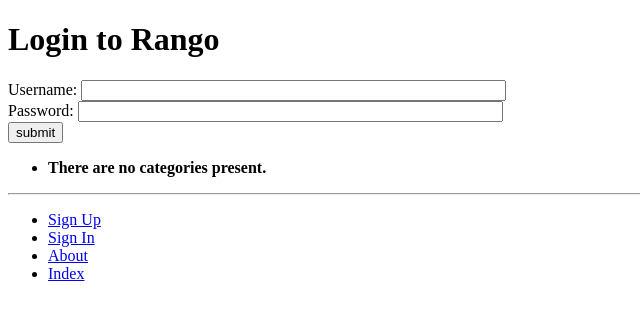
After one commit to Sinister42/Rango, a Django app: page /rango/login/ in a window 1280 px wide. The commit adds this page. Shown: the top 320 px of the page, without its empty margins (0-640 px from the left). Run offline with Django 3.2, Linux system fonts and the light colour scheme; data that the repository does not hold is empty.

Commit message:
End of CH9, registering, login, logout, restrictions

```diff
--- a/rango/urls.py
+++ b/rango/urls.py
@@ -9,4 +9,8 @@ urlpatterns = [
 	url(r'^add_category/$', views.add_category, name='add_category'),
 	url(r'^category/(?P<category_name_slug>[\w\-]+)/add_page/$', views.add_page, name='add_page'),
 	url(r'^register/$', views.register, name='register'),
+	url(r'^login/$', views.user_login, name='login'),
+	url(r'^restricted/login/$', views.user_login, name='restricted_login'),
+	url(r'^restricted/', views.restricted, name='restricted'),
+	url(r'^logout/$', views.user_logout, name='logout'),
 ]
--- a/rango/views.py
+++ b/rango/views.py
@@ -1,8 +1,12 @@
 from django.shortcuts import render
-from django.http import HttpResponse, Http404
+from django.http import HttpResponse, Http404, HttpResponseRedirect
 from rango.models import Category,Page
 from rango.forms import CategoryForm, PageForm
 from rango.forms import UserForm, UserProfileForm
+from django.contrib.auth import authenticate, login
+from django.core.urlresolvers import reverse
+from django.contrib.auth.decorators import login_required
+from django.contrib.auth import logout
 
 def index(request):
 	#"-likes" - decreasing order [:5] - up to five
@@ -27,7 +31,7 @@ def show_category(request, category_name_slug):
 		context_dict["category"] = None
 		context_dict["pages"] = None
 	return render(request, "rango/category.html", context_dict)
-
+@login_required
 def add_category(request):
 	form = CategoryForm()
 	if request.method == 'POST':
@@ -38,7 +42,7 @@ def add_category(request):
 		else:
 			print(form.errors)
 	return render(request, 'rango/add_category.html', {'form' : form})
-
+@login_required
 def add_page(request, category_name_slug):
     try:
         category = Category.objects.get(slug=category_name_slug)
@@ -90,3 +94,30 @@ def register(request):
 		profile_form = UserProfileForm()
 
 	return render(request, 'rango/register.html', {'user_form' : user_form, 'profile_form' : profile_form, 'registered' : registered})
+
+def user_login(request):
+	if request.method == 'POST':
+		username = request.POST.get('username')
+		password = request.POST.get('password')
+
+		user = authenticate(username=username, password=password)
+
+		if user:
+			if user.is_active:
+				login(request, user)
+				return HttpResponseRedirect(reverse('index'))
+			else:
+				return HttpResponse("Your Rango account is disabled.")
+		else:
+			return render(request, 'rango/login.html', {'attempted' : True})
+	else:
+		return render(request, 'rango/login.html', {'attempted' : False})
+
+@login_required
+def restricted(request):
+	return render(request, 'rango/restricted.html', {})
+
+@login_required
+def user_logout(request):
+	logout(request)
+	return HttpResponseRedirect(reverse('index'))
--- a/rango_django/settings.py
+++ b/rango_django/settings.py
@@ -85,6 +85,7 @@ DATABASES = {
     }
 }
 
+LOGIN_URL = 'login/'
 
 # Password validation
 # https://docs.djangoproject.com/en/1.10/ref/settings/#auth-password-validators
--- a/templates/rango/base.html
+++ b/templates/rango/base.html
@@ -25,10 +25,16 @@
 		<hr />
 		<div>
 			<ul>
+			{% if user.is_authenticated %}
 				<li><a href="{% url 'add_category' %}">Add New Category</a></li>
+				<li><a href="{% url 'restricted' %}">Restricted Page</a></li>
+				<li><a href="{% url 'logout' %}">Logout</a></li>
+			{% else %}
+				<li><a href="{% url 'register' %}">Sign Up</a></li>
+				<li><a href="{% url 'login' %}">Sign In</a></li>
+			{% endif %}
 				<li><a href="{% url 'about' %}">About</a></li>
 				<li><a href="{% url 'index' %}">Index</a></li>
-				<li><a href="{% url 'register' %}">Sign Up</a></li>
 			</ul>
 		</div>
 	</body>
--- a/templates/rango/category.html
+++ b/templates/rango/category.html
@@ -17,7 +17,11 @@
          {% else %}
              <strong>No pages currently in category.</strong>
          {% endif %}
-		 <a href="{% url 'add_page' category.slug %}">Add a Page</a>
+		 {% if user.is_authenticated %}
+			<a href="{% url 'add_page' category.slug %}">Add a Page</a>
+		 {% else %}
+			<strong>Sing up or Login to add page</strong>
+		 {% endif %}
      {% else %}
          The specified category does not exist!
      {% endif %}
--- /dev/null
+++ b/templates/rango/login.html
@@ -0,0 +1,21 @@
+{% extends 'rango/base.html' %}
+{% load staticfiles %}
+
+{% block title_block %}
+	Login
+{% endblock %}
+
+{% block body_block %}
+<h1>Login to Rango</h1>
+<form id="login_form" method="post" action="{% url 'login' %}">
+	{% csrf_token %}
+	Username: <input type="text" name="username" value="" size="50" />
+	<br/>
+	Password: <input type="password" name="password" value="" size="50" />
+	<br/>
+	{% if attempted %}
+		<strong>Incorrect username or password!</strong><br/>
+	{% endif %}
+	<input type="submit" value="submit" />
+</form>
+{% endblock %}
```
Also changed, not shown: templates/rango/index.html (+7 -1 lines), templates/rango/restricted.html (added, +16 -0 lines).
